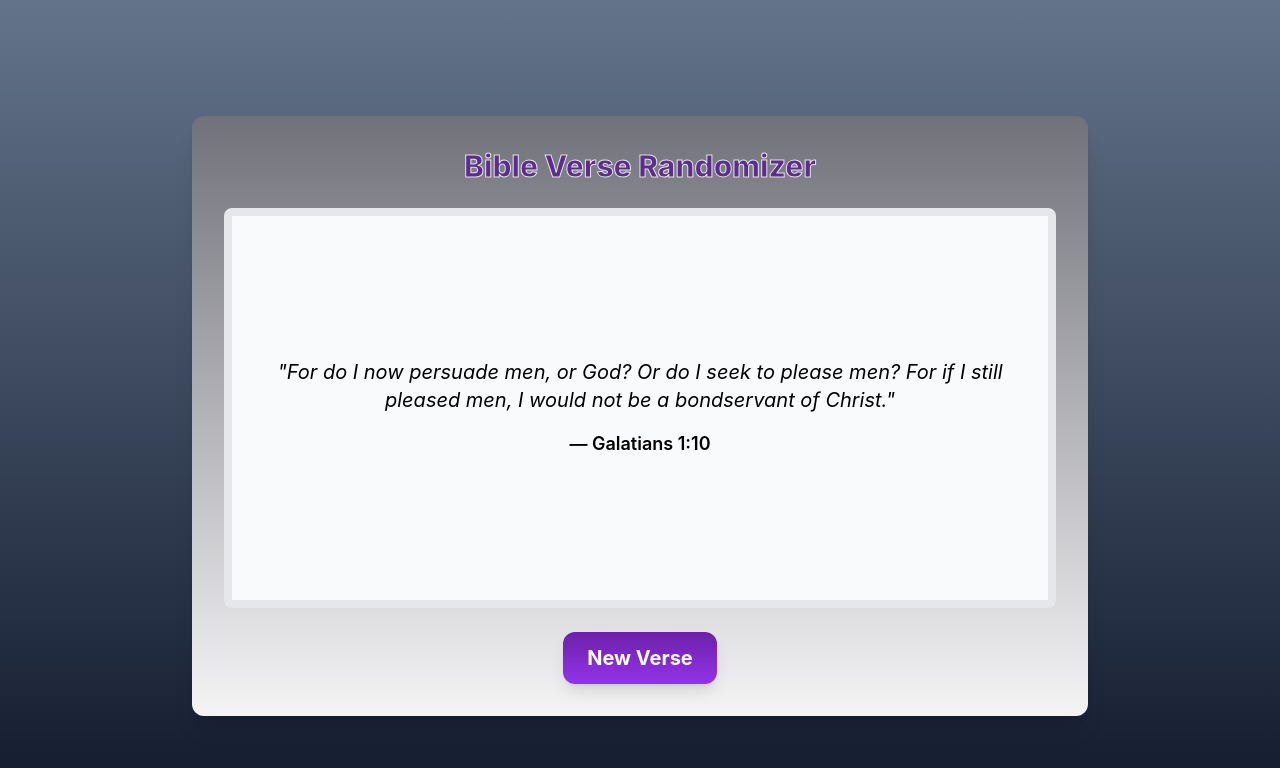
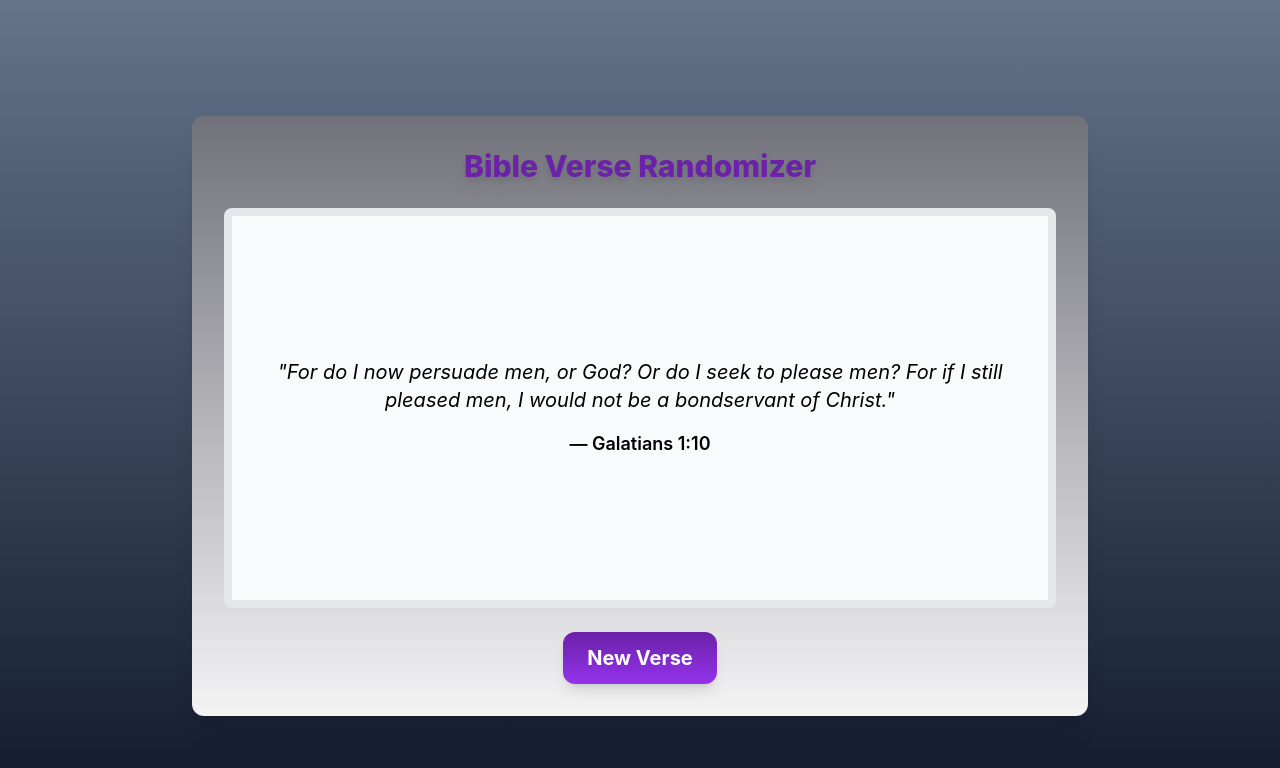
Before and after one commit to ProdiCole777/bible-verse-randomizer, a React (Vite) app: page / in a window 1280 px wide. Shown: the top 768 px of the page. Built offline with nearby package versions, Linux system fonts and the light colour scheme.

Commit message:
outline fixes for header

```diff
--- a/src/components/VerseCard.tsx
+++ b/src/components/VerseCard.tsx
@@ -18,7 +18,7 @@ const VerseCard = ({ verses }: VerseCardProps) => {
   return (
     <div className="bg-gradient-to-t from-zinc-100 to-zinc-500 p-4 sm:p-6 md:p-8 rounded-xl shadow-xl text-center space-y-4 sm:space-y-6 w-full max-w-4xl mx-auto">
       {/* HEADER */}
-      <h1 className="text-xl sm:text-2xl md:text-3xl font-extrabold text-outline-white">
+      <h1 className="text-xl sm:text-2xl md:text-3xl font-extrabold text-purple-800 drop-shadow-lg">
         Bible Verse Randomizer
       </h1>
 
--- a/src/index.css
+++ b/src/index.css
@@ -21,7 +21,11 @@ body {
 
 @layer utilities {
     .text-outline-white {
-      -webkit-text-stroke: 1px rgb(230, 228, 228);
       color: #5c2d91; /* Custom purple color */
+      text-shadow:
+        -1px -1px 0 rgb(230, 228, 228),
+        1px -1px 0 rgb(230, 228, 228),
+        -1px 1px 0 rgb(230, 228, 228),
+        1px 1px 0 rgb(230, 228, 228);
     }
   }
```
